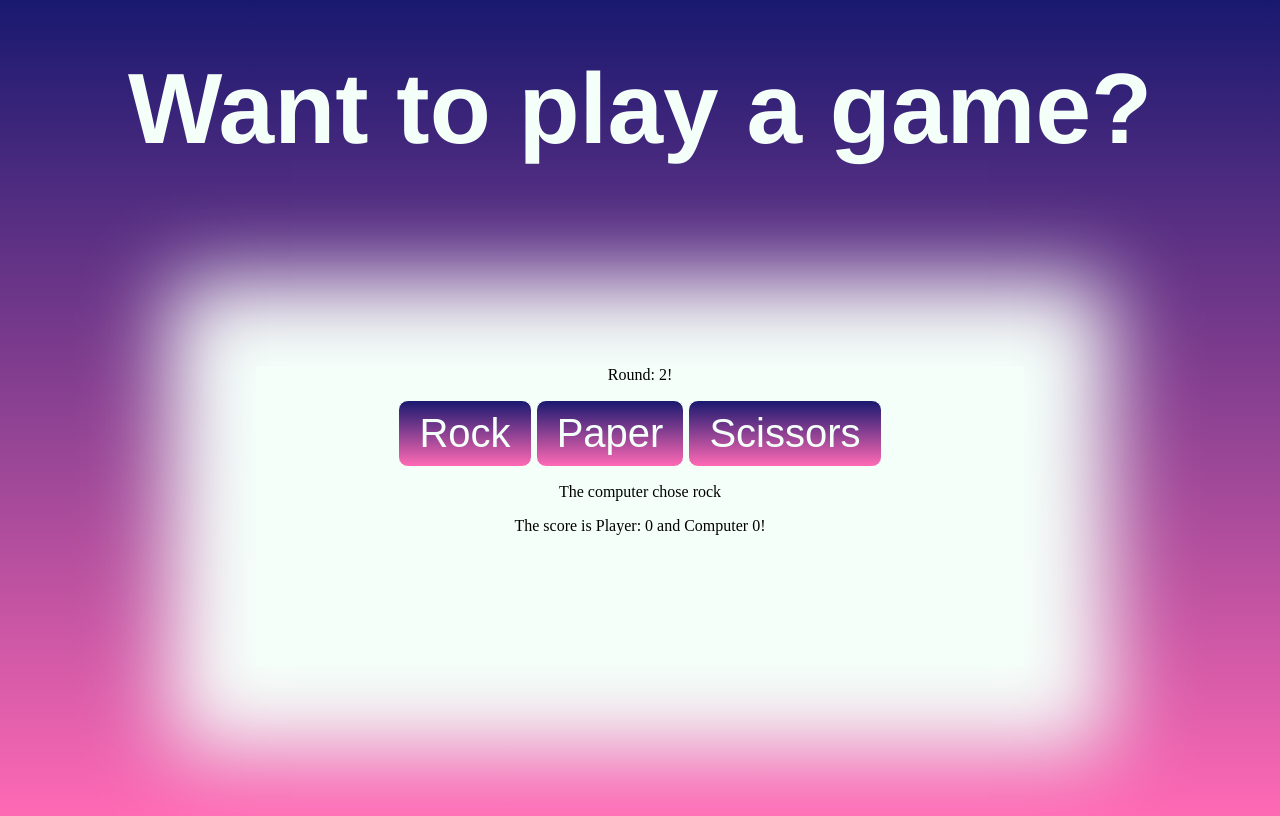
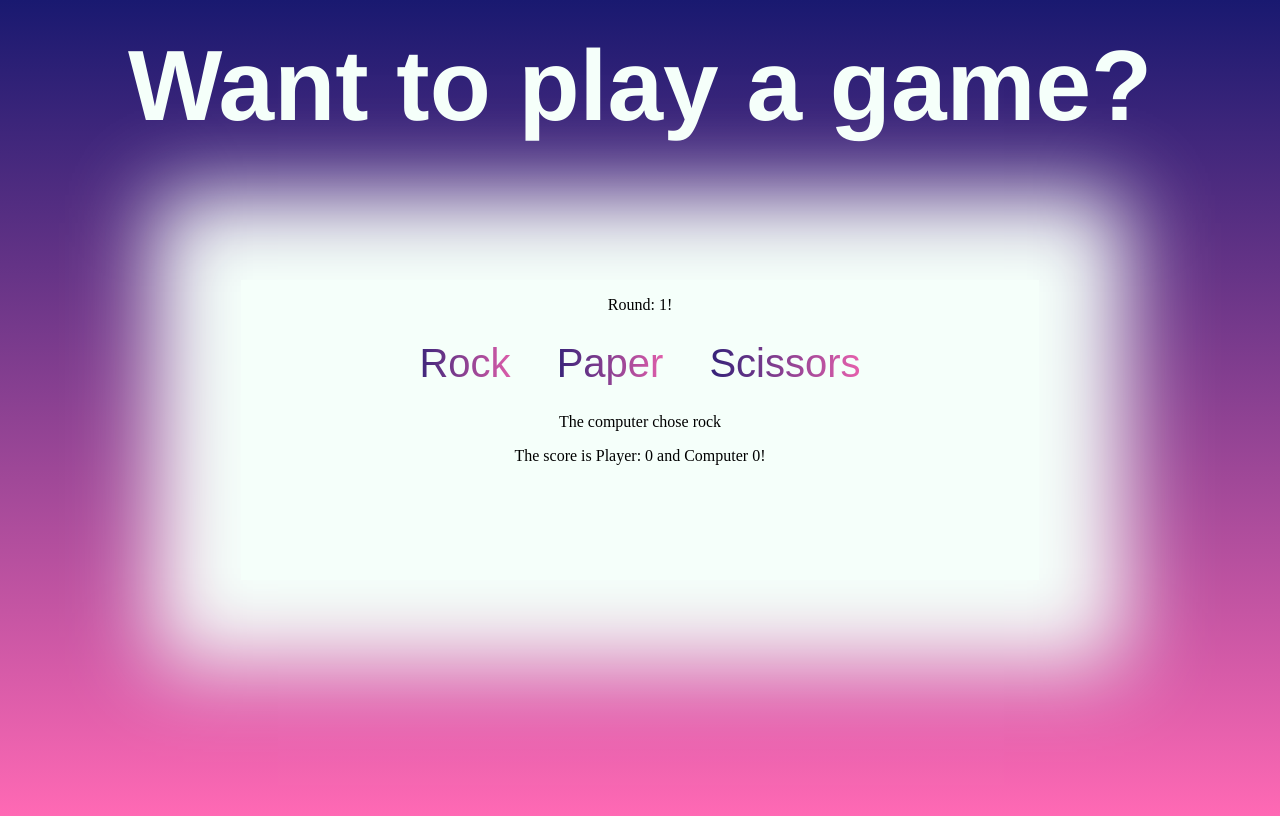
Before and after one commit to michaelkp/TOPrps, a plain HTML site: page rpsUI/index.html in a window 1280 px wide. Both pictures are taken after a click on the button "Yes!". Drawn offline with Linux system fonts and the light colour scheme.

Commit message:
Add gameBtns to select buttons in gameUI

```diff
--- a/rpsUI/scripts.js
+++ b/rpsUI/scripts.js
@@ -21,58 +21,63 @@ const yesBtn = document.createElement('button');
       yesBtn.id = 'yesBtn';
       yesBtn.textContent = 'Yes!';
       title.appendChild(yesBtn);
+
 const noBtn = document.createElement('button');
       noBtn.id = 'noBtn';
       noBtn.textContent = 'No!';
       title.appendChild(noBtn);
 
-
-
-
 const gameUI = document.createElement('div');
       gameUI.classList.add('gameUI');
-    //gameUI.textContent = 'Play Game';
+      gameUI.appendChild(scoreP);
 
-    //gameUI.style.margin = '100%';
-
-    gameUI.appendChild(scoreP);
-    document.getElementById('#btns')
       container.appendChild(gameUI);
       container.insertBefore(title, gameUI);
 
 function hideGame() {
     gameUI.style.visibility = 'hidden';
+
 }
 hideGame();
 
 function showGame() {
     yesBtn.addEventListener('click', (e) => {
+
         gameUI.style.visibility = 'visible';
         yesBtn.style.visibility = 'hidden';
         noBtn.style.visibility = 'hidden';
+        //gameUI.style.transition = 'visible 2s ease-in';
     })
     noBtn.addEventListener('click', () => {
         noBtn.onclick = window.open('https://google.com', '_blank')
     })
 }
 showGame();
-
-let buttons = document.querySelectorAll('button');
 function removeTransition(e) {
     console.log(this);
     if(e){
-
+         this.classList.remove('gameBtn');
+         this.style.transform = 'scale(1)';
+         this.style.transition = 'transform 0.05s ease-out';
     }
  }
+const buttons = document.querySelectorAll('button');
     buttons.forEach(button => button.addEventListener('click', btn));
-    /*buttons.forEach(button => button.addEventListener('click', () => {
-        button.style.transform = 'scale(1.5)';
-        button.style.transition = 'transform 0.25s ease';
-    }));*/
+    buttons.forEach(button => button.addEventListener('click', () => {
+        button.style.transform = 'scale(1.25)';
+        button.style.transition = 'transform 0.05s ease-out';
+    }));
     buttons.forEach(button => button.addEventListener('transitionend', removeTransition));
 
-
-
+const gameBtns = document.querySelectorAll('.gameBtn');
+      gameBtns.forEach(button => button.addEventListener('click', (e) => {
+          console.log('gamebtns test')
+          roundNum++;
+          roundText.textContent = `Round: ${roundNum}!`;
+          if(roundNum === 6){
+            roundText.style.visibility = 'hidden';
+        }
+      }));
 const cPlay = document.createElement('div');
       cPlay.setAttribute('id', 'cPlay');
 
@@ -88,31 +93,22 @@ let roundNum = 1;
 const roundText = document.createElement('p');
       roundText.classList.add('round');
       roundText.textContent = `Round: ${roundNum}!`;
-      buttons.forEach(button => button.addEventListener('click', (e) => {
-        ++roundNum;
-        roundText.textContent = `Round: ${roundNum}!`;
-        if(roundNum === 6){
-            roundText.style.visibility = 'hidden';
-        }
-      }));
+
 
       gameUI.insertBefore(roundText, btns);
-      //container.insertBefore(roundText, gameUI);
 
-    console.log(roundNum + ' playR rNum test')
 
 
 function btn() {
+
     playerSelection = this.name;
     computerSelection = computerPlay();
-    buttons.onclick = playRound(playerSelection, computerSelection)
 
+
+    this.onclick = playRound(playerSelection, computerSelection)
      if(roundNum <= 5) {
             gameOver(playerScore, comScore);
         };
-        console.log(roundNum + ' btn test roundNum')
-        console.log(playerScore + ' btn test playerscore');
-        console.log(comScore + ' btn test comscore');
     }
 
 
@@ -144,9 +140,6 @@ let result = document.createElement('p');
         gameUI.insertBefore(result, scoreP);
 //play a round of the game
 function playRound() {
-
-
-
 
    //if player and computer choose same item
    if (playerSelection === computerSelection) {
@@ -231,7 +224,6 @@ function gameOver(playerScore, comScore) {
         return;
     }
 }
-
 function playAgain() {
     let playAgainDiv = document.createElement('div');
     let playAgainBtn = document.createElement('button')
@@ -240,12 +232,9 @@ function playAgain() {
     playAgainBtn.textContent = 'Play Again?';
 
 
-
     playAgainBtn.addEventListener('click', () => {
         playerScore = 0;
         comScore = 0;
-        console.log(playerScore + ' ' + comScore + ' pabtn reset test');
-        console.log('new game')
         return;
     });
 
@@ -272,6 +261,7 @@ function playAgain() {
 }
 playAgain();
 
+
 function hidePAbtn(){
     if(roundNum <= 6) {
         document.getElementById('playAgain').style.visibility = 'hidden';
--- a/rpsUI/styles.css
+++ b/rpsUI/styles.css
@@ -3,9 +3,7 @@ body {
     min-height: 100vh;
     max-width: 100%;
 
-    justify-content: center;
-    display: flex;
-    flex-direction: column;
+
 }
 
 #container {
@@ -13,18 +11,24 @@ body {
     margin-left: auto;
     margin-right: auto;
     width: max-content;
+    display: flex;
+    flex-direction: column;
+    justify-content: center;
+
 }
 
 .title {
-
+    text-align: center;
 }
 .titleText {
     color: mintcream;
     font-size: 100px;
     text-align: center;
     font-family: helvetica;
-    margin-top: -100px;
+    margin-top: 0px;
     padding-bottom: 50px;
+    margin: 20px;
+
 
 }
 .gameUI {
@@ -43,8 +47,11 @@ body {
 }
 
 button {
-    background-image: linear-gradient(midnightblue, hotpink);
-    color: mintcream;
+    background-color: mintcream;
+
+    background-image: linear-gradient(-91deg, hotpink, MidnightBlue);
+    -webkit-background-clip: text;
+    -webkit-text-fill-color: transparent;
     font-size: 40px;
     border-radius: 10px;
     border: 1px solid mintcream;
@@ -58,8 +65,6 @@ button:hover {
     -webkit-text-stroke: 2px transparent;
 }
 
-#gameBtn {
-    transform: scale(1.5);
-    transition: 0.25s;
-
+#yesBtn {
+    margin-right: 25px;
 }
```
Lines whose indentation alone changed are shown as unchanged.
